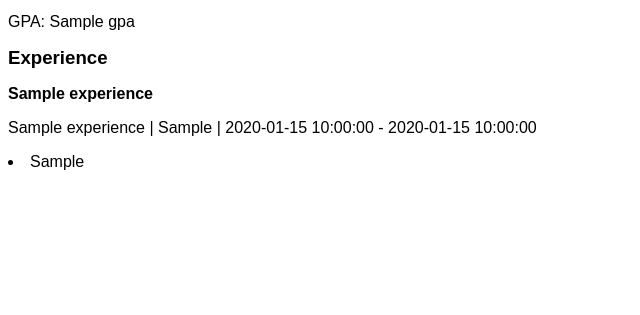
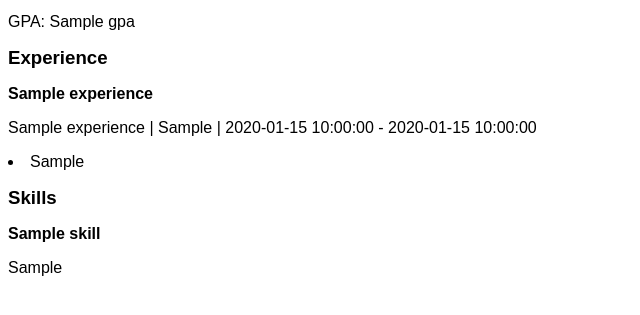
Before and after one commit to cloareq/resume, a Flask app: template templates/resume.html in a window 1280 px wide. Shown: the part 284-599 px from the top of the page, without its empty margins (0-640 px from the left). Run offline with Flask 2, Linux system fonts and the light colour scheme; the template is opened without the code that fills it: most values are stand-ins (such as "Sample title", 1, 10 or a date in 2020).

Commit message:
skills section

```diff
--- a/app.py
+++ b/app.py
@@ -18,7 +18,8 @@ def build_resume():
         'email': request.form['email'],
         'website': request.form['website'],
         'education': get_education_data(request.form),
-        'experience': get_experience_data(request.form)
+        'experience': get_experience_data(request.form),
+        'skills': get_skill_data(request.form)
     }
 
     save_resume_data(data)
@@ -41,6 +42,7 @@ def build_resume():
     response.headers['Content-Disposition'] = 'attachment; filename=resume.pdf'
 
     return response
+
 
 
 
@@ -90,6 +92,20 @@ def get_experience_data(form):
 
     return experience_data
 
+def get_skill_data(form):
+    skill_names = form.getlist('skill_name[]')
+    skill_lists = form.getlist('skill_list[]')
+
+    skill_data = []
+    for i in range(len(skill_names)):
+        skill = {
+            'skill_name': skill_names[i],
+            'skill_list': skill_lists[i]
+        }
+        skill_data.append(skill)
+
+    return skill_data
+
 
 def save_resume_data(data):
     # Create the resumes folder if it doesn't exist
--- a/templates/resume.html
+++ b/templates/resume.html
@@ -133,5 +133,15 @@
         {% endfor %}
     </div>
 
+	<div class="section">
+		<h2>Skills</h2>
+		{% for skill in data.skills %}
+		<div class="item">
+		  <h3>{{ skill.skill_name }}</h3>
+		  <p>{{ skill.skill_list }}</p>
+		</div>
+		{% endfor %}
+	  </div>
+
 </body>
 </html>
```
Also changed, not shown: static/js/main.js (+40 -1 lines), templates/index.html (+16 -0 lines).
